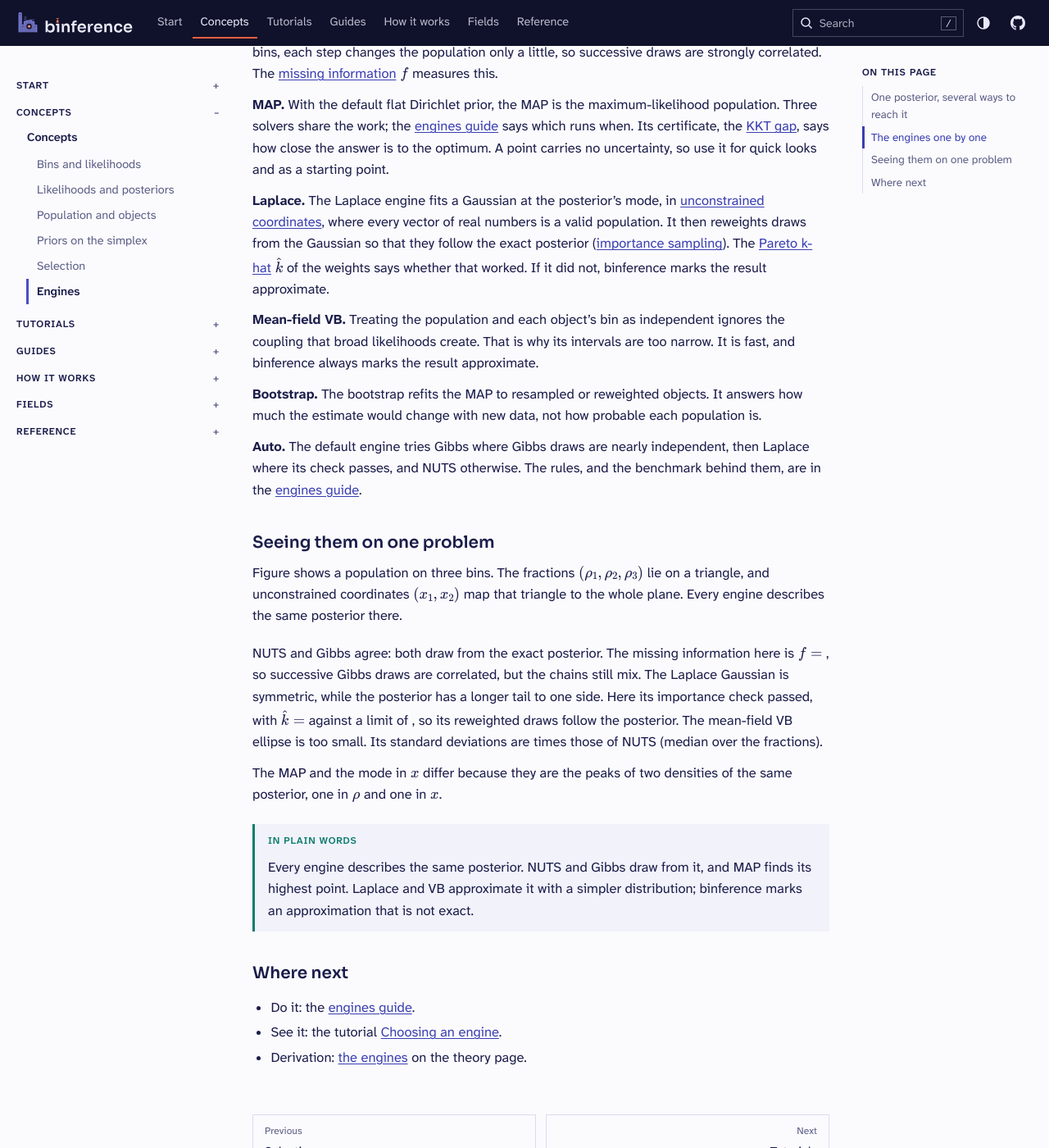
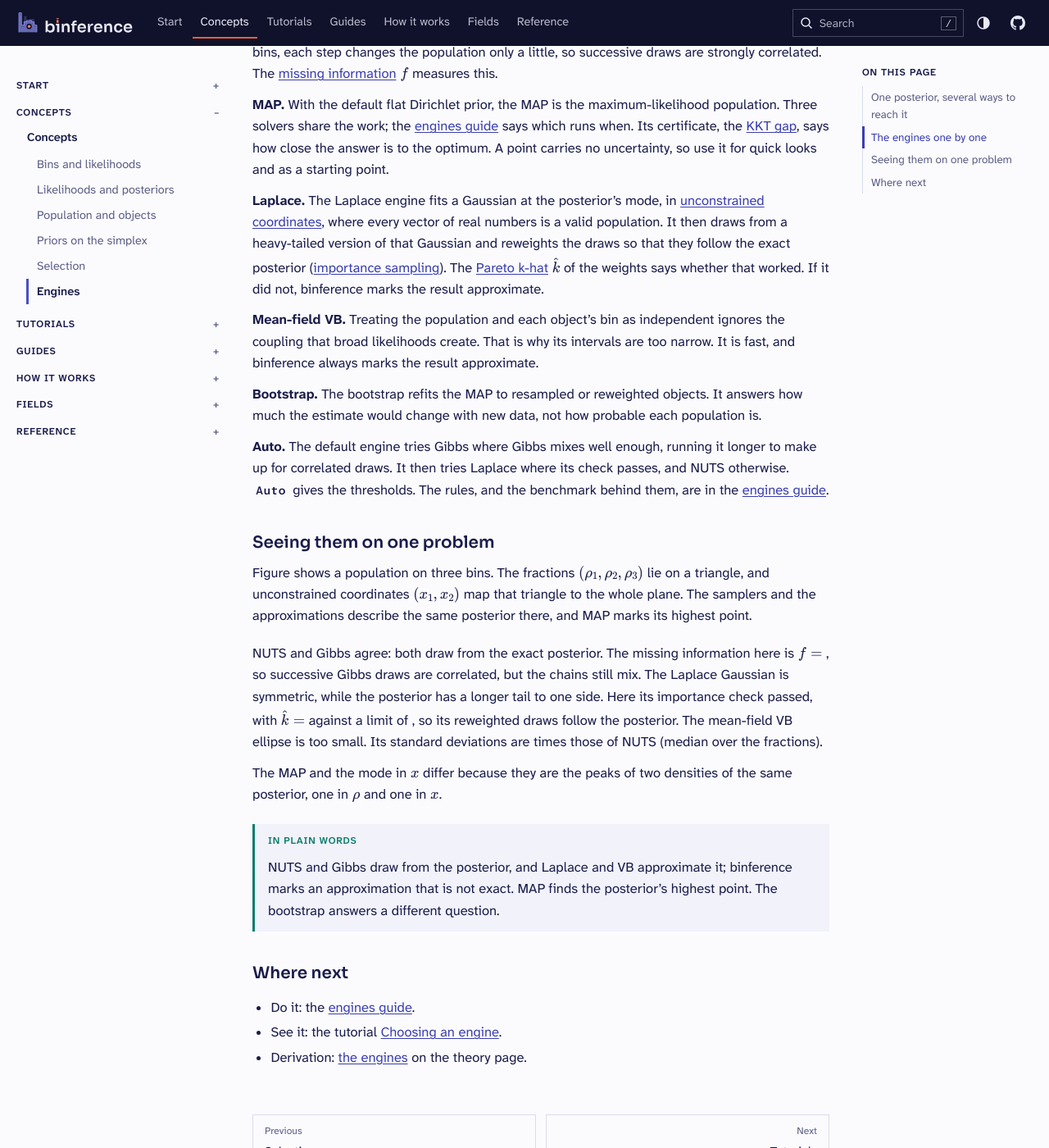
Before and after one commit to joshspeagle/binference, a Sphinx documentation site: the page built from docs/concepts/engines.md, in a window 1280 px wide and 1400 px high, scrolled down 991 px. Shown: the whole window at 82% size. Built offline with Sphinx 7.4.7, drawn with Linux system fonts in a browser that asks for light colours; some of the changed text lies outside the part shown.

Commit message:
Fix the Concepts review findings on measures, Laplace and auto
Co-Authored-By: Claude Opus 5.5 <noreply@anthropic.com>
Claude-Session: https://claude.ai/code/session_01De68Qguk82R9FGTNQYmYnz

````diff
--- a/docs/concepts/engines.md
+++ b/docs/concepts/engines.md
@@ -39,7 +39,7 @@ computes and when its answer is exact.
 | {term}`NUTS` | draws from the posterior | always, once its chains have converged |
 | {term}`Gibbs` | draws from the posterior, with every object's bin | for a conjugate prior and integer weights, once converged |
 | {term}`MAP` | the most probable population, with a certificate | never; it is a point, not a posterior |
-| {term}`Laplace` | draws from a Gaussian at the mode, reweighted toward the posterior | when its importance check passes |
+| {term}`Laplace` | draws from a heavy-tailed version of a Gaussian at the mode, reweighted toward the posterior | when its importance check passes |
 | {term}`mean-field VB` | draws from an approximation that treats the population and the objects' bins as independent | never; its intervals are too narrow |
 | {term}`bootstrap` | MAP estimates refitted to resampled objects | never; it is not a posterior |
 | {term}`auto` | Gibbs, Laplace or NUTS, chosen for the data | when the engine it chose is |
@@ -68,8 +68,8 @@ carries no uncertainty, so use it for quick looks and as a starting point.
 
 **Laplace.** The Laplace engine fits a Gaussian at the posterior's mode, in
 {term}`unconstrained coordinates`, where every vector of real numbers is a valid population.
-It then reweights draws from the Gaussian so that they follow the exact posterior
-({term}`importance sampling`). The {term}`Pareto k-hat` $\hat k$ of the weights says
+It then draws from a heavy-tailed version of that Gaussian and reweights the draws so
+that they follow the exact posterior ({term}`importance sampling`). The {term}`Pareto k-hat` $\hat k$ of the weights says
 whether that worked. If it did not, binference marks the result approximate.
 
 **Mean-field VB.** Treating the population and each object's bin as independent ignores
@@ -80,15 +80,17 @@ It is fast, and binference always marks the result approximate.
 answers how much the estimate would change with new data, not how probable each
 population is.
 
-**Auto.** The default engine tries Gibbs where Gibbs draws are nearly independent, then
-Laplace where its check passes, and NUTS otherwise. The rules, and the benchmark
+**Auto.** The default engine tries Gibbs where Gibbs mixes well enough, running it
+longer to make up for correlated draws. It then tries Laplace where its check passes,
+and NUTS otherwise. {class}`~binference.inference.Auto` gives the thresholds. The rules, and the benchmark
 behind them, are in the {doc}`engines guide <../guides/engines>`.
 
 ## Seeing them on one problem
 
 {ref}`Figure <fig-engines>` shows a population on three bins. The fractions
 $(\rho_1,\rho_2,\rho_3)$ lie on a triangle, and unconstrained coordinates $(x_1,x_2)$
-map that triangle to the whole plane. Every engine describes the same posterior there.
+map that triangle to the whole plane. The samplers and the approximations describe the
+same posterior there, and MAP marks its highest point.
 
 ```{code-cell} python
 ---
@@ -106,7 +108,8 @@ mystnb:
   image:
     alt: |
       Two scatter plots with the same axes. In the top panel, indigo dots from NUTS
-      and amber crosses from Gibbs form one cloud, longer to the lower left. In the
+      and amber crosses from Gibbs form one cloud. Its tail runs to the left, and a few
+      draws lie far above it. In the
       bottom panel, a teal Laplace ellipse covers most of the same cloud. A smaller
       dashed plum VB ellipse lies inside it. An open diamond marks the mode, and a
       star beside it marks the MAP.
@@ -170,9 +173,9 @@ The MAP and the mode in $x$ differ because they are the peaks of two densities o
 same posterior, one in $\rho$ and one in $x$.
 
 ```{plain-words}
-Every engine describes the same posterior. NUTS and Gibbs draw from it, and MAP finds
-its highest point. Laplace and VB approximate it with a simpler distribution;
-binference marks an approximation that is not exact.
+NUTS and Gibbs draw from the posterior, and Laplace and VB approximate it; binference
+marks an approximation that is not exact. MAP finds the posterior's highest point. The
+bootstrap answers a different question.
 ```
 
 ## Where next
````
Also changed, not shown: other parts of docs/concepts/engines.md (+2 -2 lines), docs/concepts/bins-and-likelihoods.md (+9 -7 lines), docs/concepts/population-and-objects.md (+5 -4 lines), docs/concepts/priors-on-the-simplex.md (+4 -4 lines), docs/concepts/selection.md (+2 -1 lines).
